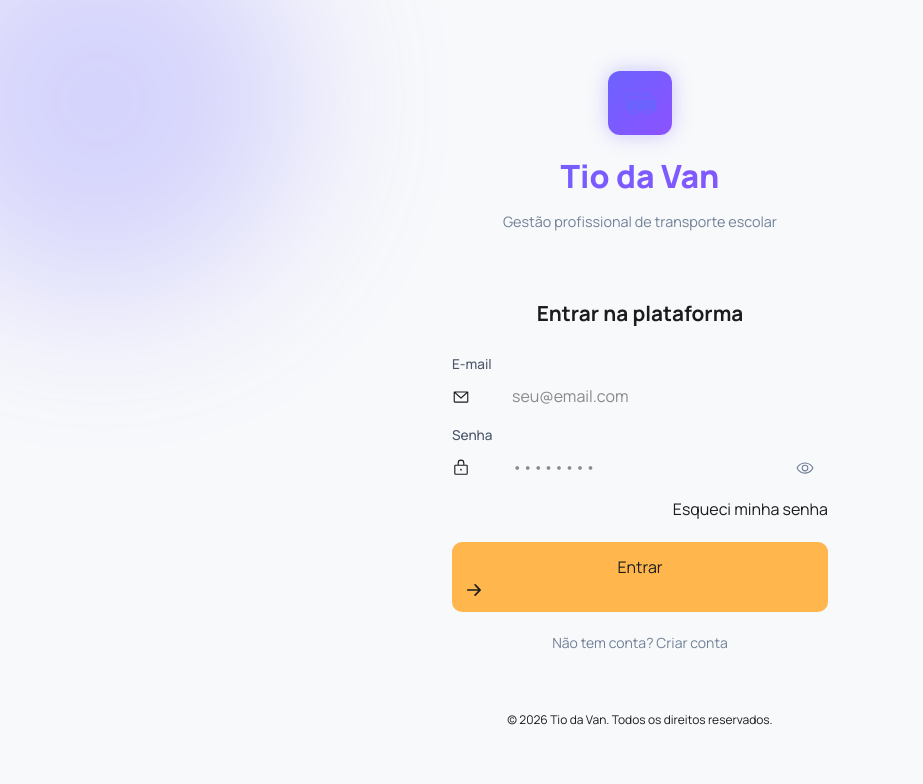
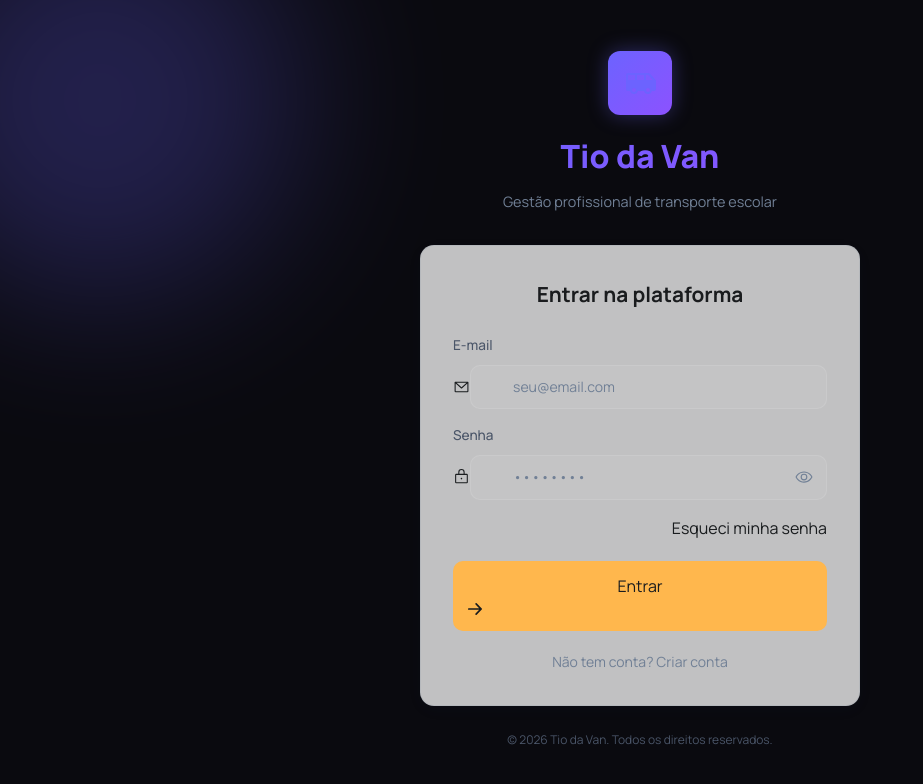
Before and after one commit to fosfosilvio-beep/Tio-da-van, a Next.js app in the folder tio-da-van-app/: page /login in a window 1280 px wide. Shown: the top 784 px of the page, without its empty margins (0-923 px from the left). Built offline with nearby package versions, Linux system fonts and the light colour scheme; no server answers.

Commit message:
refactor(ui): resolve visual bugs and apply elite logistics design system

```diff
--- a/tio-da-van-app/src/app/(motorista)/chamada/page.tsx
+++ b/tio-da-van-app/src/app/(motorista)/chamada/page.tsx
@@ -32,7 +32,7 @@ export default function ChamadaPage() {
           <h1 className="page-title"><Van weight="fill" size={28} /> Chamada Diária</h1>
           <p className="page-sub">Check-in e check-out dos alunos em tempo real</p>
         </div>
-        <Link href="/chamada/scanner" className="btn-primary" style={{ textDecoration: 'none', background: 'var(--gradient-primary)', display: 'inline-flex', alignItems: 'center', gap: '8px', padding: '10px 20px', borderRadius: 'var(--radius-md)', fontWeight: 'bold' }}>
+        <Link href="/chamada/scanner" className="btn btn-primary btn-md" style={{ textDecoration: 'none', background: 'var(--gradient-primary)' }}>
           <Camera size={20} weight="fill" /> Embarque Expresso (Scanner)
         </Link>
       </div>
@@ -55,7 +55,7 @@ export default function ChamadaPage() {
           {rotaId && (
             <button
               id={`btn-rota-${rotaAtiva ? 'encerrar' : 'iniciar'}`}
-              className={rotaAtiva ? 'btn-danger' : 'btn-primary'}
+              className={rotaAtiva ? 'btn btn-danger btn-md' : 'btn btn-primary btn-md'}
               onClick={rotaAtiva ? encerrarRota : iniciarRota}
             >
               {rotaAtiva ? <><Stop size={18} weight="fill" /> Encerrar rota</> : <><Play size={18} weight="fill" /> Iniciar rota</>}
@@ -131,7 +131,7 @@ export default function ChamadaPage() {
                     {aluno.status_checkin === 'aguardando' && (
                       <button
                         id={`btn-embarque-${aluno.id}`}
-                        className="btn-primary acao-btn"
+                        className="btn btn-primary btn-sm acao-btn"
                         onClick={() => fazerCheckin(aluno.id, 'embarque')}
                         disabled={isPending}
                       >
@@ -141,8 +141,8 @@ export default function ChamadaPage() {
                     {aluno.status_checkin === 'embarcado' && (
                       <button
                         id={`btn-desembarque-${aluno.id}`}
-                        className="btn-primary acao-btn"
-                        style={{ background: 'var(--gradient-secondary)' }}
+                        className="btn btn-primary btn-sm acao-btn"
+                        style={{ background: 'var(--gradient-primary)' }}
                         onClick={() => fazerCheckin(aluno.id, 'desembarque')}
                         disabled={isPending}
                       >
--- a/tio-da-van-app/src/app/(motorista)/financeiro/page.tsx
+++ b/tio-da-van-app/src/app/(motorista)/financeiro/page.tsx
@@ -145,7 +145,7 @@ export default function FinanceiroPage() {
           ) : (
             <div className="table-list">
               <div style={{ display:'flex', justifyContent:'flex-end', marginBottom:12 }}>
-                <button className="btn-primary" style={{ fontSize:'0.82rem', padding:'7px 14px' }} onClick={() => setShowNovaDespesa(true)}>
+                <button className="btn btn-primary btn-sm" onClick={() => setShowNovaDespesa(true)}>
                   <Plus size={14} /> Nova despesa
                 </button>
               </div>
@@ -179,8 +179,8 @@ export default function FinanceiroPage() {
               <input className="input-dark" type="date" value={novaDespesa.data_despesa} onChange={e => setNovaDespesa(p => ({ ...p, data_despesa: e.target.value }))} />
             </div>
             <div style={{ display:'flex', gap:8, marginTop:20 }}>
-              <button className="btn-ghost" style={{ flex:1, justifyContent:'center' }} onClick={() => setShowNovaDespesa(false)}>Cancelar</button>
-              <button className="btn-primary" style={{ flex:1, justifyContent:'center' }} onClick={handleCriarDespesa}>
+              <button className="btn btn-ghost btn-md" style={{ flex:1, justifyContent:'center' }} onClick={() => setShowNovaDespesa(false)}>Cancelar</button>
+              <button className="btn btn-primary btn-md" style={{ flex:1, justifyContent:'center' }} onClick={handleCriarDespesa}>
                 <Plus size={14} /> Salvar
               </button>
             </div>
--- a/tio-da-van-app/src/app/(motorista)/ocorrencias/page.tsx
+++ b/tio-da-van-app/src/app/(motorista)/ocorrencias/page.tsx
@@ -61,7 +61,7 @@ export default function OcorrenciasPage() {
           <h1 className="page-title"><Warning weight="fill" size={28} /> Ocorrências</h1>
           <p className="page-sub">Registro de incidentes e anotações</p>
         </div>
-        <button className="btn-primary" onClick={() => setShowModal(true)}>
+        <button className="btn btn-primary btn-md" onClick={() => setShowModal(true)}>
           <Plus size={18} weight="bold" /> Nova ocorrência
         </button>
       </div>
@@ -189,8 +189,8 @@ export default function OcorrenciasPage() {
               </div>
             </div>
             <div style={{ display: 'flex', gap: 8, marginTop: 20 }}>
-              <button className="btn-ghost" style={{ flex: 1, justifyContent: 'center' }} onClick={() => setShowModal(false)}>Cancelar</button>
-              <button className="btn-primary" style={{ flex: 1, justifyContent: 'center' }} onClick={handleCriar} disabled={salvando}>
+              <button className="btn btn-ghost btn-md" style={{ flex: 1, justifyContent: 'center' }} onClick={() => setShowModal(false)}>Cancelar</button>
+              <button className="btn btn-primary btn-md" style={{ flex: 1, justifyContent: 'center' }} onClick={handleCriar} disabled={salvando}>
                 {salvando ? 'Salvando...' : <><Plus size={16} /> Registrar</>}
               </button>
             </div>
--- a/tio-da-van-app/src/app/globals.css
+++ b/tio-da-van-app/src/app/globals.css
@@ -2,7 +2,7 @@
    IMPORTS — devem vir primeiro antes de qualquer regra CSS
    ============================================================ */
 @import url('https://fonts.googleapis.com/css2?family=Manrope:wght@400;500;600;700;800&display=swap');
-@import url('https://fonts.googleapis.com/css2?family=Material+Symbols+Outlined:wght,FILL@100..700,0..1&display=swap');
+@import url('https://fonts.googleapis.com/css2?family=Material+Symbols+Outlined:opsz,wght,FILL,GRAD@20..48,100..700,0..1,-50..200&display=swap');
 @import "tailwindcss";
 
 /* ============================================================
@@ -146,8 +146,22 @@ body {
 
 /* Material Symbols */
 .material-symbols-outlined {
+  font-family: 'Material Symbols Outlined';
+  font-weight: normal;
+  font-style: normal;
+  font-size: 24px;
+  line-height: 1;
+  letter-spacing: normal;
+  text-transform: none;
+  display: inline-block;
+  white-space: nowrap;
+  word-wrap: normal;
+  direction: ltr;
+  -webkit-font-smoothing: antialiased;
+  -moz-osx-font-smoothing: grayscale;
+  text-rendering: optimizeLegibility;
+  font-feature-settings: 'liga';
   font-variation-settings: 'FILL' 0, 'wght' 400, 'GRAD' 0, 'opsz' 24;
-  font-family: 'Material Symbols Outlined', sans-serif;
 }
 
 /* ============================================================
@@ -218,13 +232,54 @@ body {
   --glass-border: rgba(255, 255, 255, 0.12);
 
   --gradient-primary: linear-gradient(135deg, #6c63ff 0%, #8c52ff 100%);
-  --gradient-sidebar: linear-gradient(180deg, #13345b 0%, #1e3350 100%);
+  --gradient-sidebar: linear-gradient(180deg, #2d4b73 0%, #1e3350 100%);
   --gradient-accent: linear-gradient(135deg, #ffb74d 0%, #f09000 100%);
 
   --radius-sm: 6px;
   --radius-md: 10px;
   --radius-lg: 14px;
   --radius-full: 9999px;
+
+  /* Variáveis de Autenticação */
+  --bg-primary: #0a0a0f;
+  --text-disabled: #4a5568;
+  --border-glass: rgba(255, 255, 255, 0.1);
+}
+
+/* ============================================================
+   GLASS CARD & INPUT DARK SYSTEM
+   ============================================================ */
+.glass-card {
+  background: rgba(255, 255, 255, 0.75);
+  backdrop-filter: blur(12px);
+  -webkit-backdrop-filter: blur(12px);
+  border: 1px solid rgba(45, 75, 115, 0.08);
+  box-shadow: 0 4px 16px rgba(45, 75, 115, 0.04);
+  border-radius: var(--radius-lg);
+  transition: var(--transition-smooth);
+}
+.glass-card:hover {
+  border-color: rgba(45, 75, 115, 0.15);
+  box-shadow: 0 8px 24px rgba(45, 75, 115, 0.08);
+}
+
+.input-dark {
+  width: 100%;
+  background: rgba(255, 255, 255, 0.05);
+  border: 1.5px solid rgba(255, 255, 255, 0.1);
+  border-radius: var(--radius-md);
+  color: var(--text-primary);
+  font-family: var(--font-primary);
+  font-size: 14px;
+  padding: 10px 14px;
+  transition: var(--transition-smooth);
+  outline: none;
+}
+.input-dark::placeholder { color: var(--text-muted); }
+.input-dark:focus {
+  background: rgba(255, 255, 255, 0.08);
+  border-color: var(--accent-primary);
+  box-shadow: 0 0 0 3px rgba(108, 99, 255, 0.15);
 }
 
 /* ============================================================
@@ -458,12 +513,12 @@ tbody tr:hover { background: rgba(45,75,115,0.03); }
 
 .sidebar-logo-icon {
   width: 40px; height: 40px;
-  background: var(--gradient-primary);
+  background: var(--gradient-accent);
   border-radius: var(--radius-md);
   display: flex;
   align-items: center;
   justify-content: center;
-  box-shadow: var(--shadow-glow-purple);
+  box-shadow: 0 2px 8px rgba(255,183,77,0.3);
   flex-shrink: 0;
 }
 
@@ -471,10 +526,7 @@ tbody tr:hover { background: rgba(45,75,115,0.03); }
   font-family: var(--font-display);
   font-size: 1.15rem;
   font-weight: 800;
-  background: var(--gradient-primary);
-  -webkit-background-clip: text;
-  -webkit-text-fill-color: transparent;
-  background-clip: text;
+  color: #ffffff;
   flex: 1;
 }
 
```
Also changed, not shown: tio-da-van-app/src/app/(motorista)/alunos/page.tsx (+8 -8 lines), tio-da-van-app/src/app/(motorista)/contratos/page.tsx (+5 -5 lines), tio-da-van-app/src/app/(motorista)/rotas/page.tsx (+5 -5 lines).
